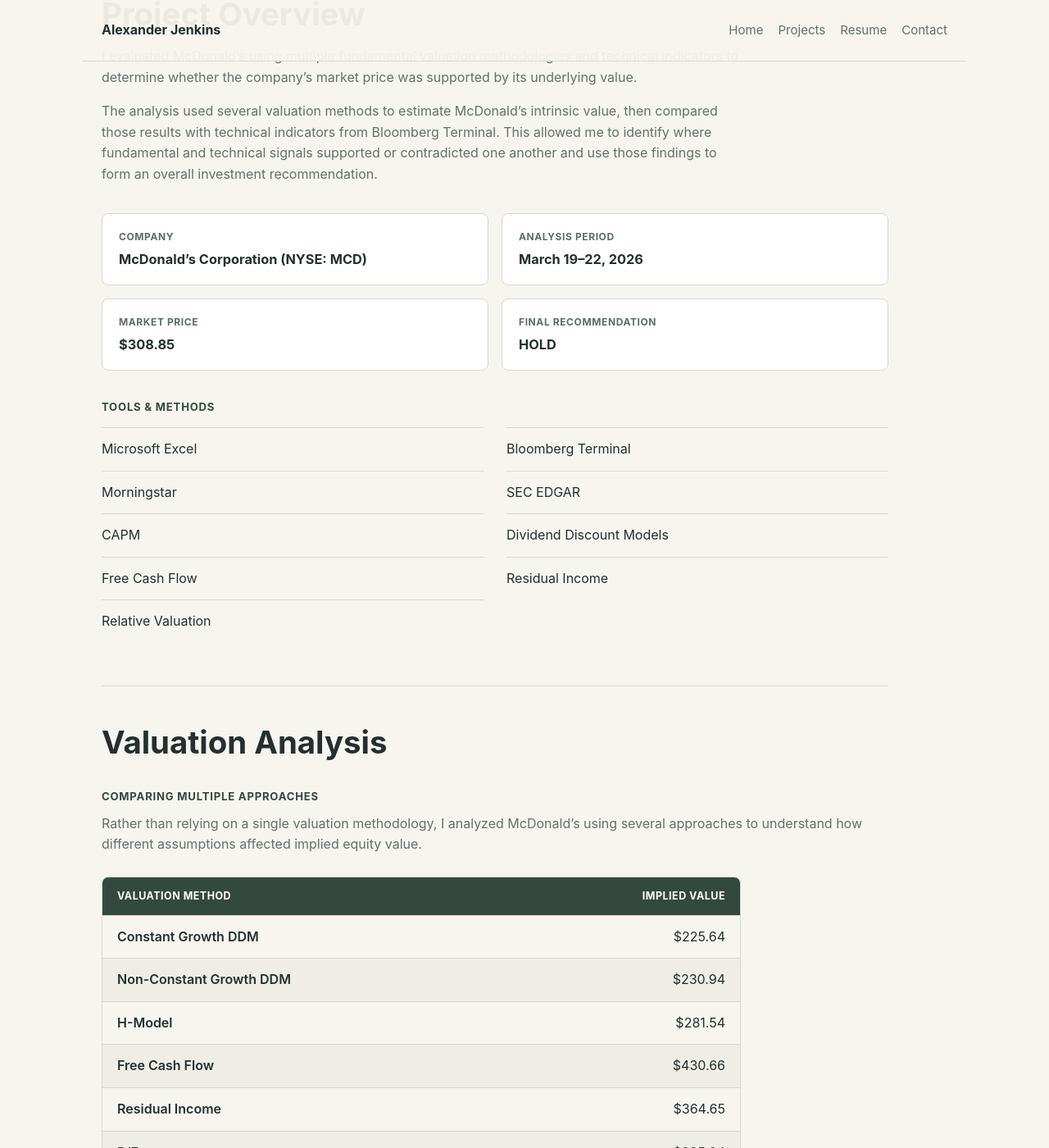
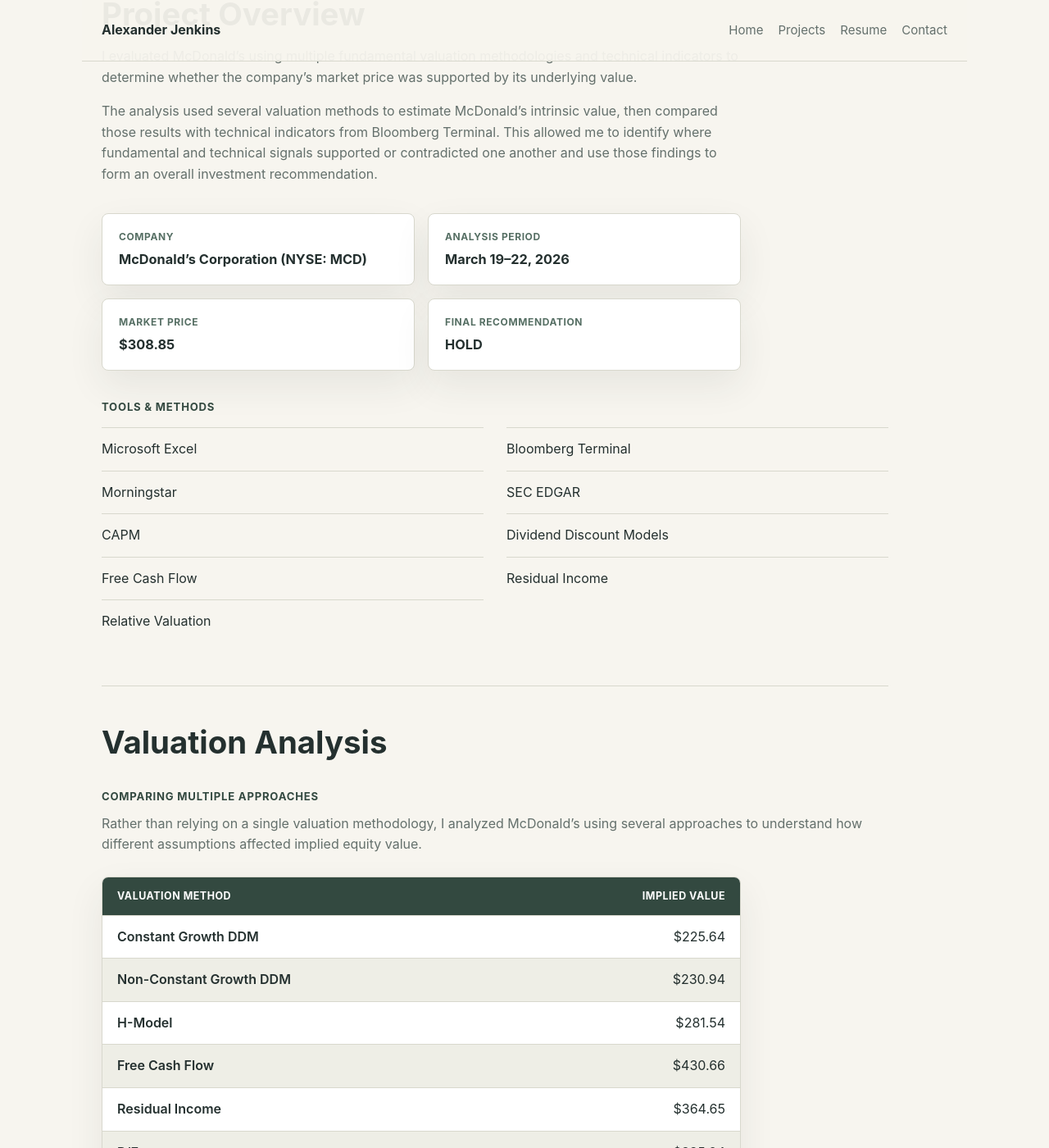
Before and after one commit to alexjenkins310-stack/portfolio, a Jekyll site: the page built from _projects/project-2.md, in a window 1280 px wide and 1400 px high, scrolled down 672 px. Shown: the whole window at 82% size. Built offline with Jekyll 4.4.1, drawn with Linux system fonts in a browser that asks for light colours.

Commit message:
fixed formatting for MCD project

```diff
--- a/_layouts/default.html
+++ b/_layouts/default.html
@@ -4,7 +4,7 @@
     <meta charset="utf-8">
     <meta name="viewport" content="width=device-width, initial-scale=1">
     {% seo %}
-    <link rel="stylesheet" href="{{ '/assets/css/style.css' | relative_url }}">
+    <link rel="stylesheet" href="{{ '/assets/css/style.css' | relative_url }}?v=20260816-3">
   </head>
   <body>
     <header class="site-header">
--- a/_projects/project-2.md
+++ b/_projects/project-2.md
@@ -63,7 +63,7 @@ hide_default_actions: true
     <h3>Comparing Multiple Approaches</h3>
     <p>Rather than relying on a single valuation methodology, I analyzed McDonald’s using several approaches to understand how different assumptions affected implied equity value.</p>
 
-    <div class="valuation-table-wrapper" role="region" aria-label="Implied McDonald’s value by valuation method" tabindex="0">
+    <div class="valuation-table-wrapper">
       <table class="valuation-table">
         <thead>
           <tr>
@@ -173,7 +173,7 @@ hide_default_actions: true
     <div class="case-study-pdf-actions">
       <a class="button button-secondary" href="{{ '/assets/JENKINS - Stock Analysis Final Paper ONLY.pdf' | relative_url }}" target="_blank" rel="noopener noreferrer">Open Final Paper (PDF) <span aria-hidden="true">&nearr;</span></a>
     </div>
-    <iframe src="{{ '/assets/JENKINS - Stock Analysis Final Paper ONLY.pdf' | relative_url }}" title="McDonald’s Stock Analysis Final Paper" loading="lazy"></iframe>
+    <iframe src="{{ '/assets/JENKINS - Stock Analysis Final Paper ONLY.pdf' | relative_url }}" title="McDonald’s Stock Analysis Final Paper" style="width: 100%; min-height: 900px; border: 1px solid #d0d7de; border-radius: 8px; margin-top: 2rem;" loading="lazy"></iframe>
     <p class="case-study-pdf-fallback">If the embedded viewer is unavailable, <a href="{{ '/assets/JENKINS - Stock Analysis Final Paper ONLY.pdf' | relative_url }}" target="_blank" rel="noopener noreferrer">open the final paper in a new tab</a>.</p>
   </div>
 </section>
--- a/_sass/_components.scss
+++ b/_sass/_components.scss
@@ -571,12 +571,14 @@ nav a:hover {
   gap: 16px;
   grid-template-columns: repeat(2, minmax(0, 1fr));
   margin: 34px 0 0;
+  max-width: 780px;
 }
 
 .case-study-fact {
   background: $surface;
   border: 1px solid $line;
   border-radius: 8px;
+  box-shadow: $shadow;
   padding: 18px 20px;
 }
 
@@ -596,21 +598,18 @@ nav a:hover {
 }
 
 .valuation-table-wrapper {
+  background: $surface;
   border: 1px solid $line;
   border-radius: 8px;
+  box-shadow: $shadow;
   margin: 26px 0 34px;
   max-width: 780px;
   overflow-x: auto;
 }
 
-.valuation-table-wrapper:focus-visible {
-  outline: 3px solid $soft-blue;
-  outline-offset: 3px;
-}
-
 .valuation-table {
   border-collapse: collapse;
-  min-width: 520px;
+  table-layout: fixed;
   width: 100%;
 }
 
@@ -633,6 +632,14 @@ nav a:hover {
 .valuation-table thead th:last-child,
 .valuation-table td:last-child {
   text-align: right;
+}
+
+.valuation-table th:first-child {
+  width: 68%;
+}
+
+.valuation-table th:last-child {
+  width: 32%;
 }
 
 .valuation-table tbody th {
@@ -967,6 +974,11 @@ a.case-study-figure-frame:focus-visible {
     grid-template-columns: 1fr;
   }
 
+  .valuation-table th,
+  .valuation-table td {
+    padding: 11px 12px;
+  }
+
   .case-study-figure {
     margin-top: 34px;
   }
```
Also changed, not shown: 13 other files.
